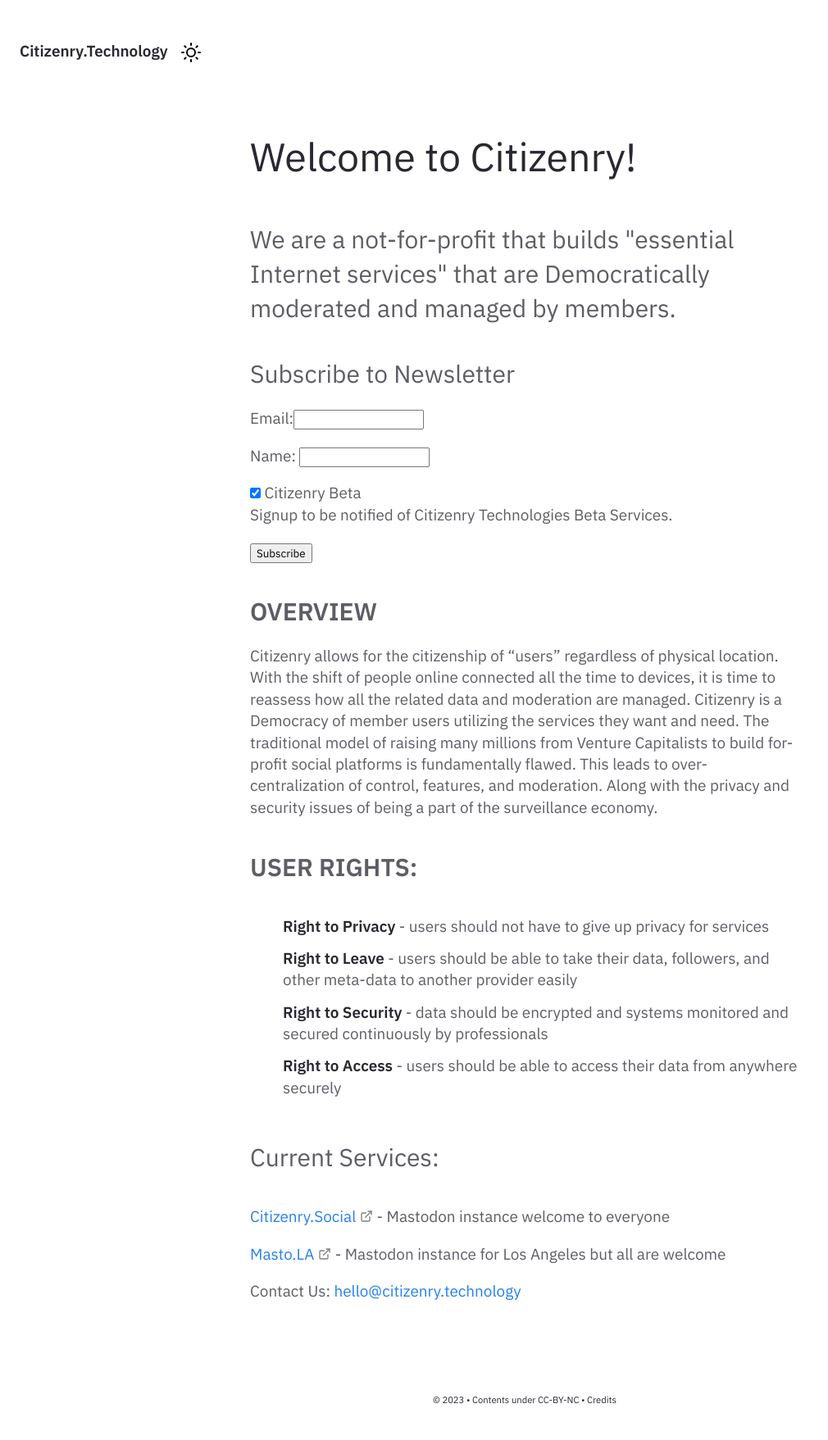
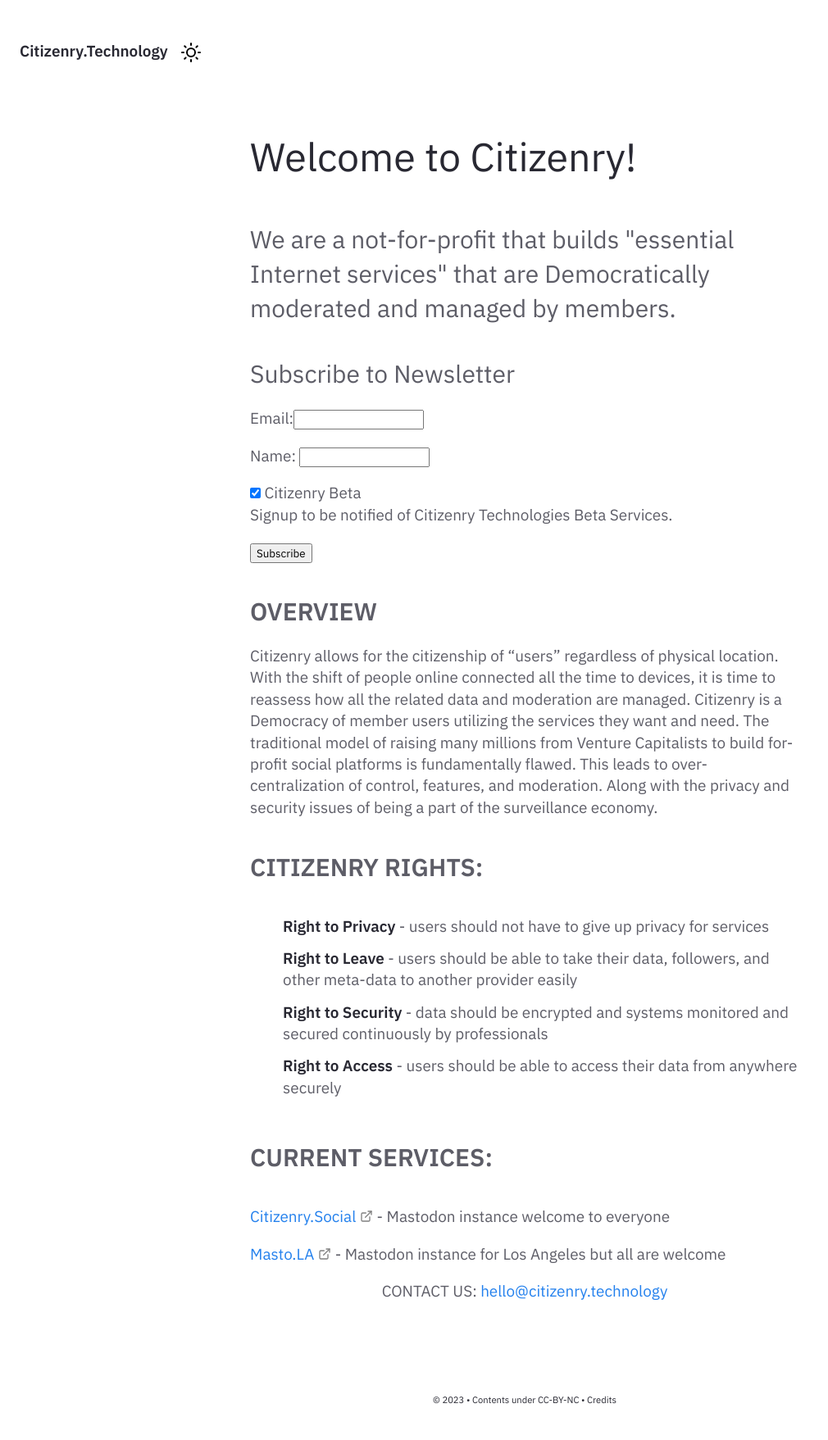
Before and after one commit to Citizenry/Citizenry.github.io, a Jekyll site: the page built from pages/index.md, in a window 1280 px wide. Shown: the whole page at 82% size, without its empty margins (0-1010 px from the left). Built offline with Jekyll 4.4.1, drawn with Linux system fonts in a browser that asks for light colours.

Commit message:
copy updates

```diff
--- a/_includes/Homepage.html
+++ b/_includes/Homepage.html
@@ -20,7 +20,7 @@
 </form>
         <h2 id="overview">OVERVIEW</h2>
 <p>Citizenry allows for the citizenship of “users” regardless of physical location. With the shift of people online connected all the time to devices, it is time to reassess how all the related data and moderation are managed. Citizenry is a Democracy of member users utilizing the services they want and need. The traditional model of raising many millions from Venture Capitalists to build for-profit social platforms is fundamentally flawed. This leads to over-centralization of control, features, and moderation. Along with the privacy and security issues of being a part of the surveillance economy. </p>
-<h2 id="users-have-the">USER RIGHTS:</h2>
+<h2 id="users-have-the">CITIZENRY RIGHTS:</h2>
 <ul>
 <li><strong>Right to Privacy</strong> - users should not have to give up privacy for services</li>
 <li><strong>Right to Leave</strong> - users should be able to take their data, followers, and other meta-data to another provider easily</li>
@@ -28,9 +28,9 @@
 <li><strong>Right to Access</strong> - users should be able to access their data from anywhere securely</li>
 </ul>
 
-<p><h3>Current Services:</h3></p>
+<p><h2>CURRENT SERVICES:</h2></p>
 <p><a href="https://citizenry.social" target="_blank">Citizenry.Social</a> - Mastodon instance welcome to everyone</p>
 <p><a href="https://masto.la" target="_blank">Masto.LA</a> - Mastodon instance for Los Angeles but all are welcome</p>
 
-<p>Contact Us:<a href="mailto:hello@citizenry.technology"> hello@citizenry.technology</a></p>
+<p align="center">CONTACT US:<a href="mailto:hello@citizenry.technology"> hello@citizenry.technology</a></p>
 </div> </div>
```
